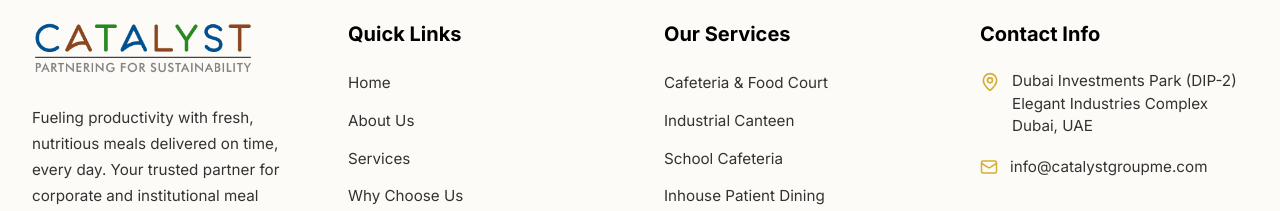
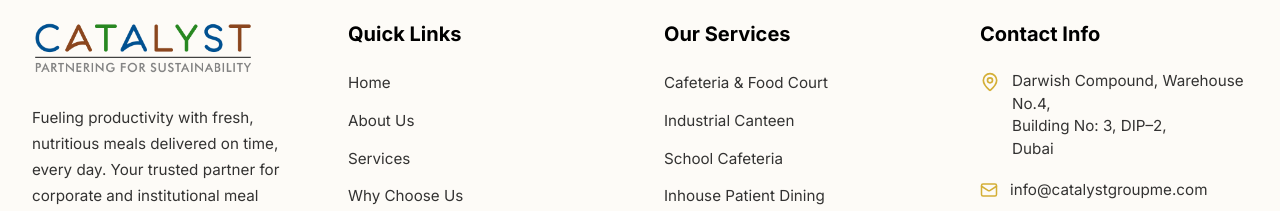
Before and after one commit to Archit947/Catalyst-Catering-Services-LLC-CCS-, a React (Vite) app: page / in a window 1280 px wide. Shown: the part 4106-4317 px from the top of the page. Built offline with nearby package versions, Linux system fonts and the light colour scheme; a web font is replaced by a local one.

Commit message:
Address change2

```diff
--- a/src/App.jsx
+++ b/src/App.jsx
@@ -196,9 +196,9 @@ function App() {
               <div style={{ display: 'flex', gap: '12px', alignItems: 'flex-start' }}>
                 <MapPin size={20} color="var(--color-accent)" style={{ marginTop: '2px', flexShrink: 0 }} />
                 <span style={{ color: 'rgba(0, 0, 0, 0.8)', fontSize: '0.95rem', lineHeight: 1.5 }}>
-                  Dubai Investments Park (DIP-2)<br />
-                  Elegant Industries Complex<br />
-                  Dubai, UAE
+                  Darwish Compound, Warehouse No.4,<br />
+                  Building No: 3, DIP–2,<br />
+                  Dubai<br />
                 </span>
               </div>
               <div style={{ display: 'flex', gap: '12px', alignItems: 'center' }}>
```
